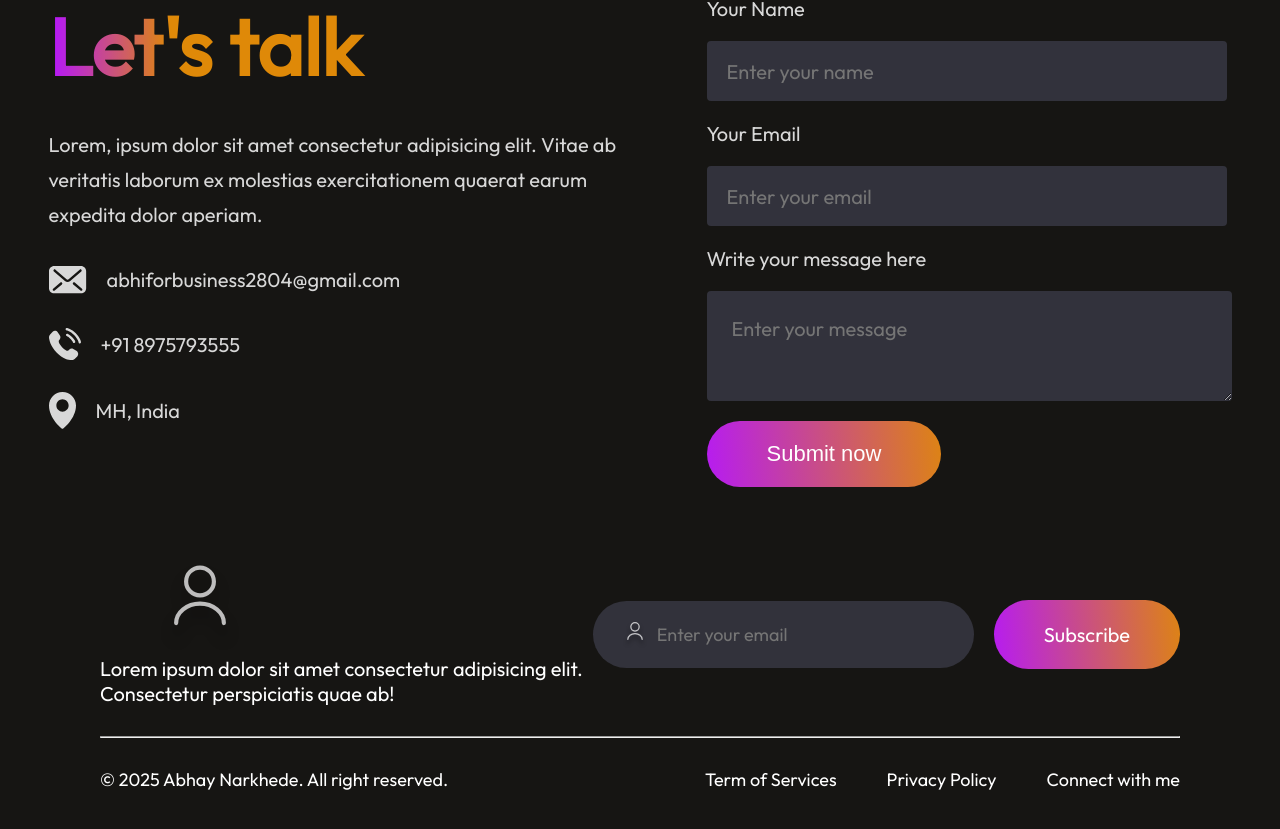
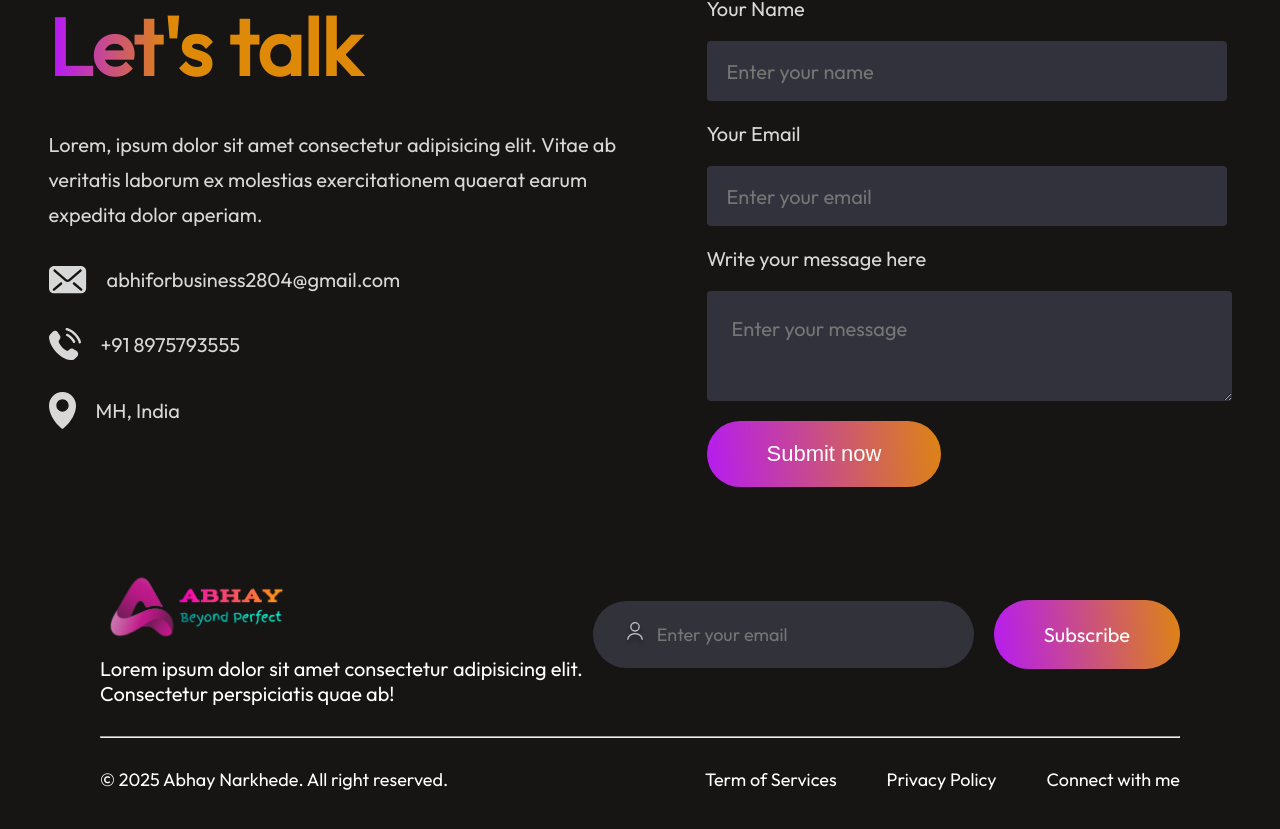
Before and after one commit to abhiynar2804/Abhay-S-Per-Port, a React (Vite) app: page / in a window 1280 px wide. Shown: the part 2929-3758 px from the top of the page. Built offline with nearby package versions, Linux system fonts and the light colour scheme.

Commit message:
Update Footer.jsx

```diff
--- a/src/Components/Footer/Footer.jsx
+++ b/src/Components/Footer/Footer.jsx
@@ -1,6 +1,6 @@
 import React from 'react'
 import './Footer.css'
-//import logo from '../../assets/logo.png'
+import logo from '../../assets/logo.png'
 import user_icon from '../../assets/user_icon.svg'
 
 const Footer = () => {
@@ -8,7 +8,7 @@ const Footer = () => {
     <div className='footer'>
       <div className="footer-top">
         <div className="top-left">
-            <img src={user_icon} alt="" />
+            <img src={logo} alt="" />
             <p>Lorem ipsum dolor sit amet consectetur adipisicing elit. Consectetur perspiciatis quae ab!</p>
         </div>
         <div className="top-right">
```
